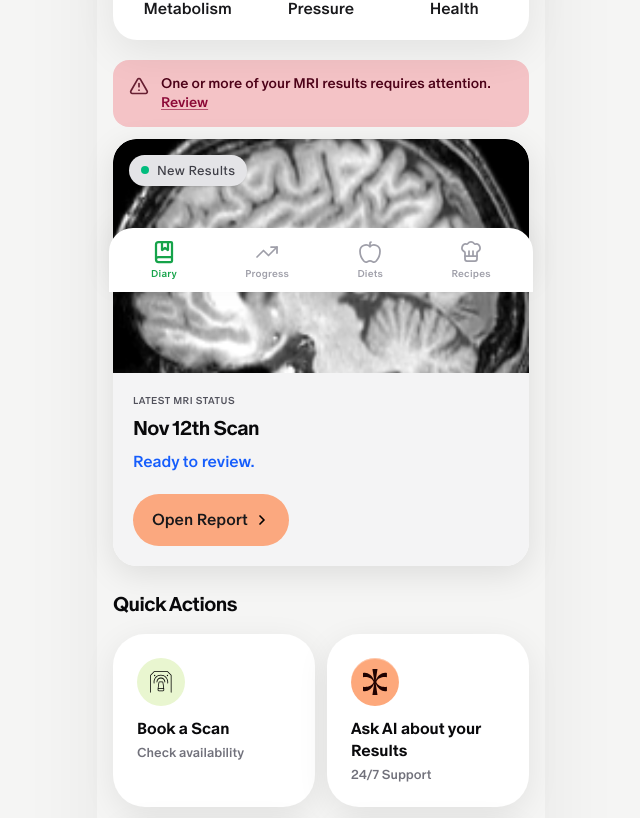
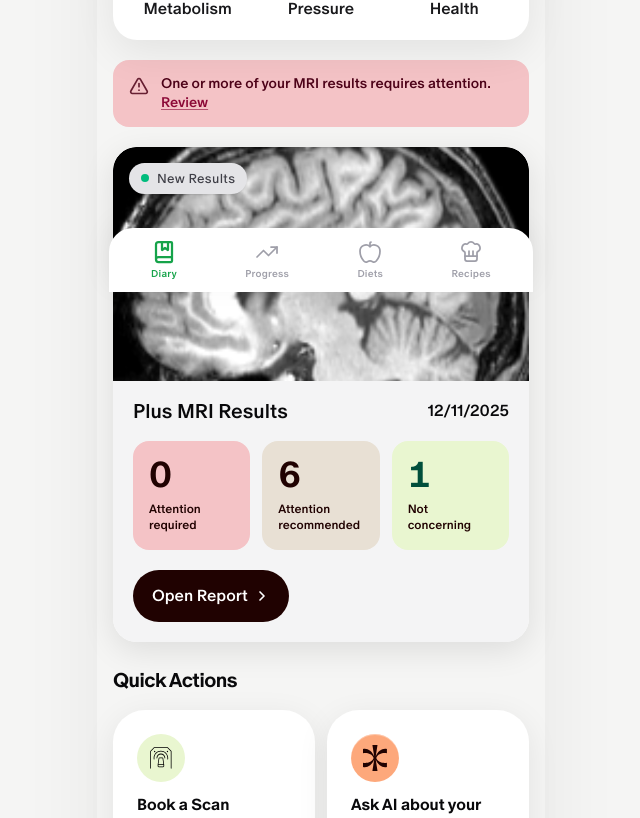
Before and after one commit to mollyreeddesign/aeon-assessment, a Next.js app: page / in a window 1280 px wide. Shown: the part 496-1314 px from the top of the page, without its empty margins (319-959 px from the left). Built offline with nearby package versions, Linux system fonts and the light colour scheme.

Commit message:
feat: changes to card

```diff
--- a/components/dashboard/mri-status-card.tsx
+++ b/components/dashboard/mri-status-card.tsx
@@ -3,7 +3,7 @@ import { ChevronRight } from "lucide-react";
 
 export function MriStatusCard() {
   return (
-    <article className="mx-4 mt-3 overflow-hidden rounded-3xl bg-white shadow-[0_8px_32px_rgba(0,0,0,0.1)]">
+    <article className="mx-4 mt-5 overflow-hidden rounded-3xl bg-white shadow-[0_8px_32px_rgba(0,0,0,0.1)]">
       <div className="relative overflow-hidden rounded-t-3xl bg-black">
         <div className="relative aspect-video w-full">
           <Image
@@ -28,23 +28,48 @@ export function MriStatusCard() {
         </div>
       </div>
 
-      <div className="bg-zinc-100 px-5 pb-5 pt-5">
-        <p className="text-[10px] font-semibold uppercase tracking-wider text-zinc-600">
-          Latest MRI status
-        </p>
-        <h3 className="mt-1.5 text-xl font-bold tracking-tight text-zinc-950">
-          Nov 12th Scan
-        </h3>
-        <p className="mt-2 text-base font-semibold text-blue-600">
-          Ready to review.
-        </p>
+      <div className="bg-zinc-100 px-5 pb-5 pt-3">
+        <div className="flex items-center justify-between">
+          <h3 className="mt-1 text-xl font-semibold text-zinc-950">
+            Plus MRI Results
+          </h3>
+          <p className="mt-1 text-base font-medium text-zinc-950">12/11/2025</p>
+        </div>
+
+        <div className="mt-4 grid grid-cols-3 gap-2 sm:gap-3">
+          <div className="flex min-h-0 min-w-0 flex-col rounded-2xl bg-[#f4c3c6] px-3 py-3 sm:px-4 sm:py-4">
+            <p className="text-3xl font-bold tabular-nums leading-none text-[#200201] sm:text-4xl">
+              0
+            </p>
+            <p className="mt-2 text-left text-[11px] font-medium leading-snug text-[#200201] sm:text-xs">
+              Attention required
+            </p>
+          </div>
+          <div className="flex min-h-0 min-w-0 flex-col rounded-2xl bg-[#E8E0D4] px-3 py-3 sm:px-4 sm:py-4">
+            <p className="text-3xl font-bold tabular-nums leading-none text-[#200201] sm:text-4xl">
+              6
+            </p>
+            <p className="mt-2 text-left text-[11px] font-medium leading-snug text-[#200201] sm:text-xs">
+              Attention recommended
+            </p>
+          </div>
+          <div className="flex min-h-0 min-w-0 flex-col rounded-2xl bg-[rgb(233,246,208)] px-3 py-3 sm:px-4 sm:py-4">
+            <p className="text-3xl font-bold tabular-nums leading-none text-emerald-900 sm:text-4xl">
+              1
+            </p>
+            <p className="mt-2 text-left text-[11px] font-medium leading-snug text-[#200201] sm:text-xs">
+              Not concerning
+            </p>
+          </div>
+        </div>
+
         <button
           type="button"
-          className="mt-5 flex items-center justify-center gap-1.5 rounded-full bg-[#FBA87F] px-[19px] py-[14px] font-medium text-md focus-visible:outline focus-visible:outline-2 focus-visible:outline-offset-2 focus-visible:outline-zinc-900"
+          className="mt-5 flex items-center justify-center gap-1.5 rounded-full bg-[#200201] text-white px-[19px] py-[14px] font-medium text-md focus-visible:outline focus-visible:outline-2 focus-visible:outline-offset-2 focus-visible:outline-zinc-900"
         >
           Open Report
           <ChevronRight
-            className="h-4 w-4 shrink-0 text-black"
+            className="h-4 w-4 shrink-0 text-white"
             strokeWidth={2.5}
             aria-hidden
           />
```
